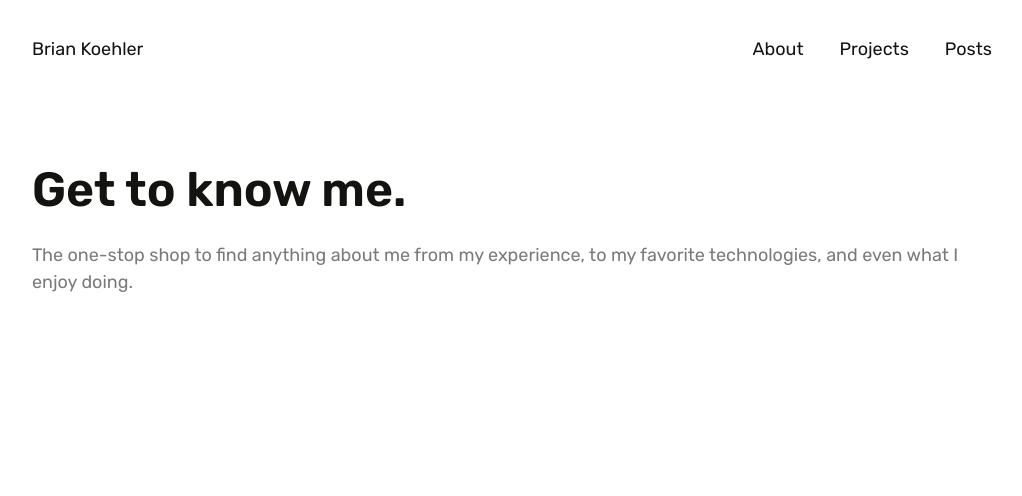
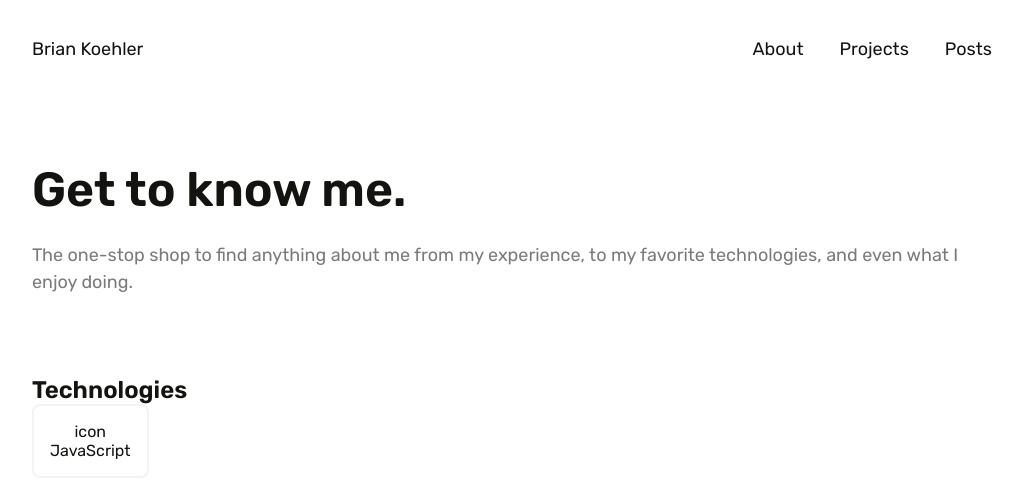
Before and after one commit to briankoehler/briankoehler.me, a Next.js app: page /about in a window 1280 px wide. Shown: the top 496 px of the page, without its empty margins (128-1150 px from the left). Built offline with nearby package versions, Linux system fonts and the light colour scheme.

Commit message:
Make reusable subtitle component

```diff
--- /dev/null
+++ b/components/Subtitle.ts
@@ -0,0 +1,11 @@
+import styled from 'styled-components'
+
+
+const Subtitle = styled.h2`
+	color: var(--font-primary);
+    font-weight: normal;
+    font-size: 1.5rem;
+    font-weight: 600;
+`
+
+export default Subtitle
--- /dev/null
+++ b/components/Technologies/TechBlock.tsx
@@ -0,0 +1,28 @@
+import styled from 'styled-components'
+
+
+const TechBlockWrapper = styled.div`
+	display: inline-flex;
+	flex-direction: column;
+	justify-content: space-between;
+	align-items: center;
+	border: 2px solid #f3f3f3;
+	border-radius: 8px;
+	padding: 1em;
+`
+
+type Props = {
+	name: string
+}
+
+const TechBlock = ({ name }: Props) => {
+	return (
+		<TechBlockWrapper>
+			{/* Icon */}
+			<p>icon</p>
+			<p>{name}</p>
+		</TechBlockWrapper>
+	)
+}
+
+export default TechBlock
--- /dev/null
+++ b/components/Technologies/Technologies.tsx
@@ -0,0 +1,14 @@
+import Subtitle from '@/components/Subtitle'
+import TechBlock from '@/components/Technologies/TechBlock'
+
+
+const Technologies = () => {
+	return (
+		<div>
+			<Subtitle>Technologies</Subtitle>
+			<TechBlock name='JavaScript' />
+		</div>
+	)
+}
+
+export default Technologies
--- a/pages/about.tsx
+++ b/pages/about.tsx
@@ -1,5 +1,6 @@
 import Heading from '@/components/Heading'
 import Navbar from '@/components/Navbar'
+import Technologies from '@/components/Technologies/Technologies'
 import styled from 'styled-components'
 
 
@@ -21,6 +22,7 @@ const AboutPage = () => {
 			<Navbar />
 			<main>
 				<Heading bigText='Get to know me.' littleText='The one-stop shop to find anything about me from my experience, to my favorite technologies, and even what I enjoy doing.' />
+				<Technologies />
 			</main>
 		</ContentWrapper>
 	)
```
Also changed, not shown: components/FeaturedProject.tsx (+2 -8 lines), components/LatestPosts/LatestPosts.tsx (+3 -9 lines).
